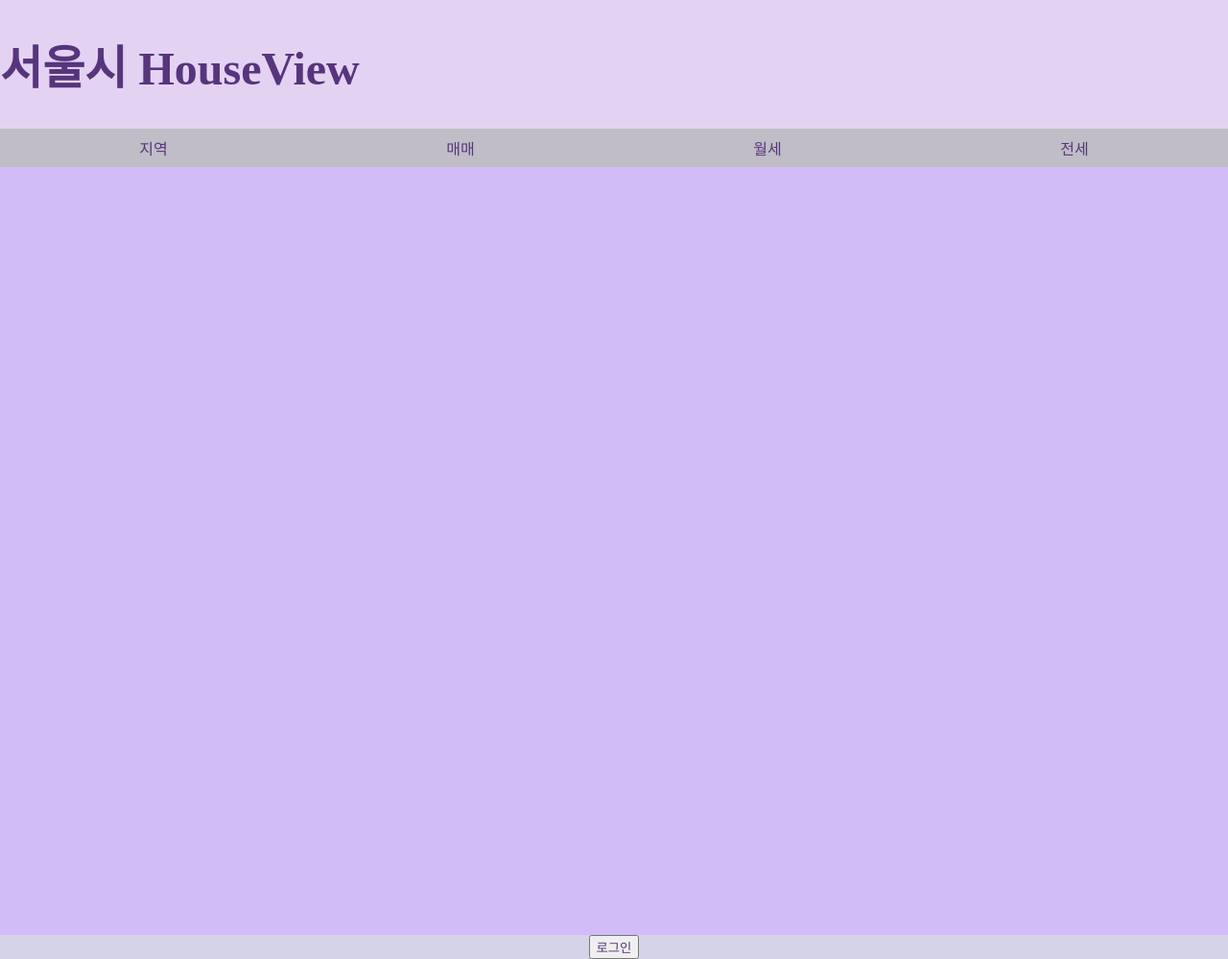
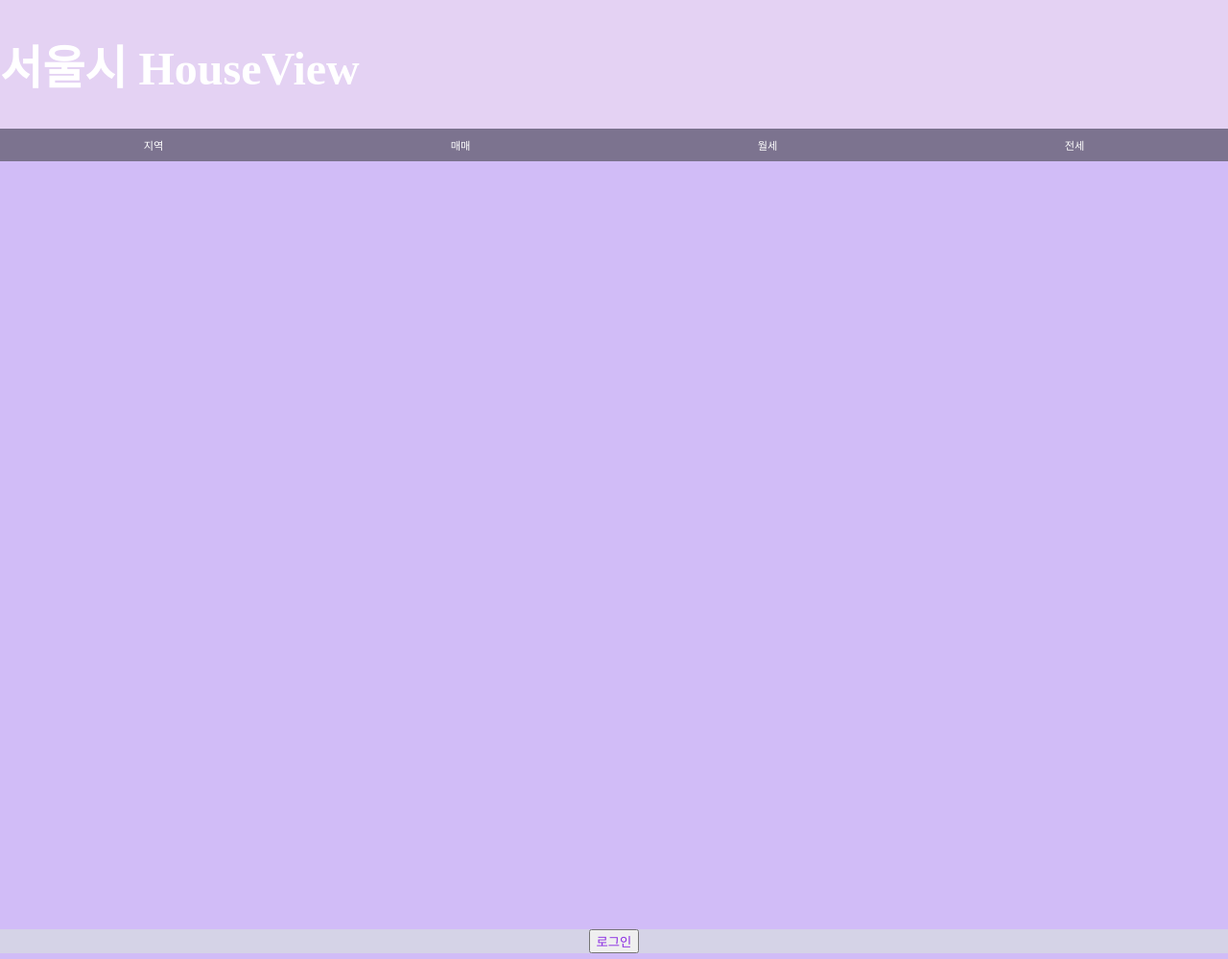
Before and after one commit to GoodDonkey/seoul_price, a Flask app: page / in a window 1280 px wide. Shown: the whole page at 96% size. Run offline with Flask 2, Linux system fonts and the light colour scheme.

Commit message:
cssfinal

```diff
--- a/static/css/style.css
+++ b/static/css/style.css
@@ -14,7 +14,7 @@ header {
 
 a {
   text-decoration: none;
-  color: rgb(86, 53, 124);
+  color: rgb(255, 255, 255);
 }
 
 .fa-solid {
@@ -48,7 +48,7 @@ a {
 
 /* Navbar */
 .navbar {
-  background-color: rgb(193, 189, 199);
+  background-color: rgba(63, 49, 90, 0.678);
 }
 
 .navbar_ul {
@@ -62,14 +62,40 @@ a {
 }
 
 .navbar_ul li {
-  padding: 8px 12px;
+  position: relative;
+  transform: scale(.7); filter:blur(none);
+  padding: 5px 10px;
   flex-grow: 1;
   list-style: none;
   text-align: center;
 }
+/* .navbar_li a:after {content: ""; position: absolute; background:rgb(86, 53, 124);} */
+.navbar_ul li:before {content: ""; position: absolute; left: 0; top:0; width: 0; height: 1px; background:rgb(95, 28, 150); transition: width .3s;}
+.navbar_ul li:hover:before { animation: line1 .5s both;}
+.navbar_ul li:after {content: ""; position: absolute; left: 0; top:0; width: 1px; height: 0; background:rgb(95, 28, 150)}
+.navbar_ul li:hover:after { animation: line2 .5s both;}
+.navbar_ul li a:before {content: ""; position: absolute; right: 0; top:0; width: 1px; height: 0; background:rgb(95, 28, 150)}
+.navbar_ul li a:after {content: ""; position: absolute; right: 0; bottom:0; width: 0; height: 1px; background:rgb(95, 28, 150)}
+.navbar_ul li:hover a:before { animation: line2 .5s .2s both;}
+.navbar_ul li:hover a:after { animation: line1 .5s .2s both;}
+
+@keyframes line1 {
+  0% {left: 0; width: 0;}
+  49% {left: 0; width: 100%;}
+  50% {left: inherit; right: 0; width: 100%;}
+  100% {left: inherit; right: 0; width:0;}
+}
+@keyframes line2 {
+  0% {left: 0; height: 0;}
+  49% {left: 0; height: 100%;}
+  50% {top: inherit; bottom: 0; height: 100%;}
+  100% {top: inherit; bottom: 0; height:0;}
+}
+
 
 .navbar_ul li:hover {
-  background-color: rgba(221, 219, 243, 0.664);
+  transform: scale(1.2); filter:blur(0);
+  background-color: rgba(221, 219, 243, 664);
   border-radius: 0px;
   transition: 0.5s;
 }
--- a/templates/index.html
+++ b/templates/index.html
@@ -48,7 +48,7 @@
 <!-- Pagebar -->
 <div class="page_bar">
     <div class="user_button">
-        <button id="user_btn_login"><a href="/login">로그인</a></button>
+        <button id="user_btn_login"><a href="/login" style="color:blueviolet">로그인</a></button>
     </div>
 </div>
 
```
